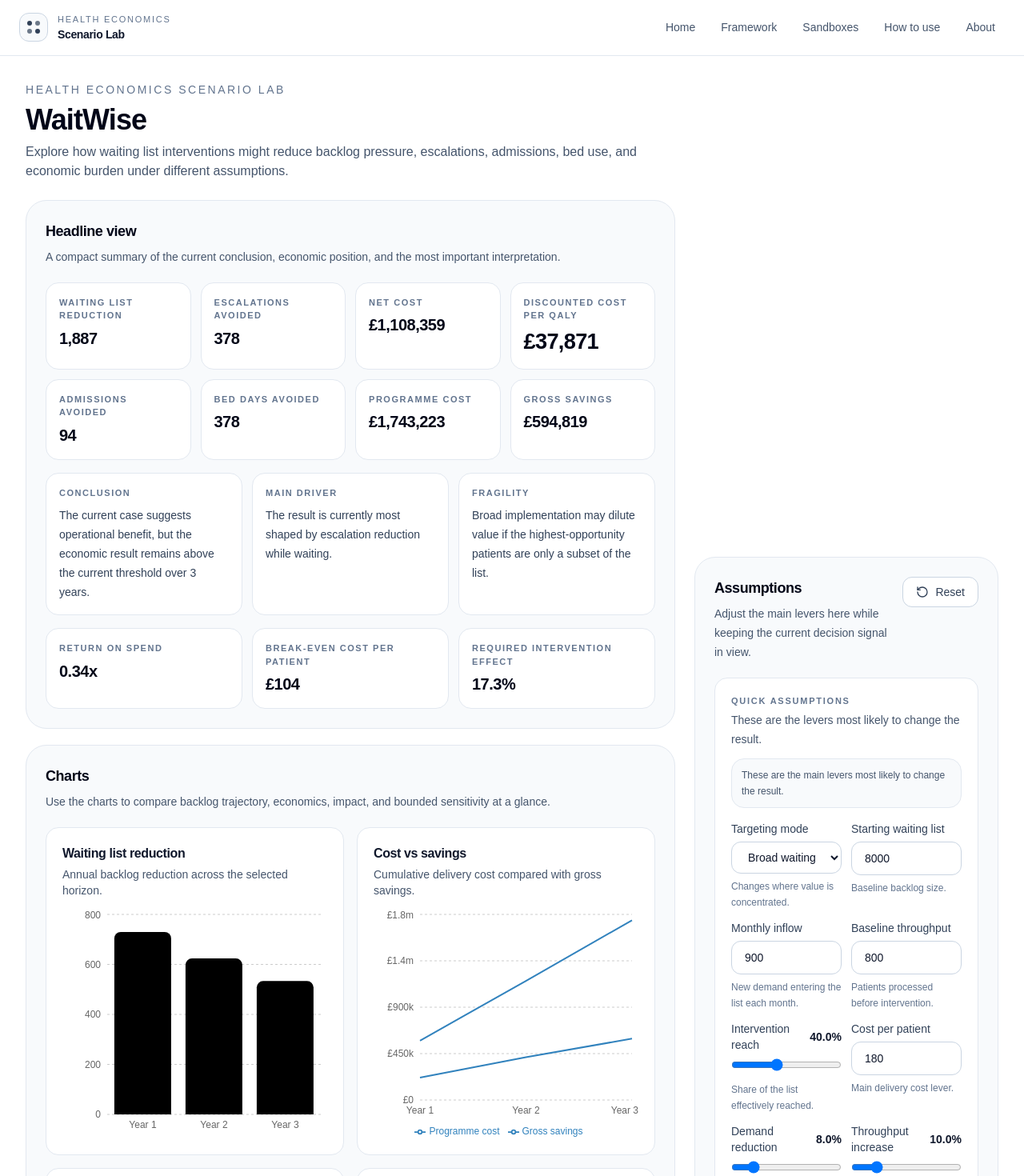
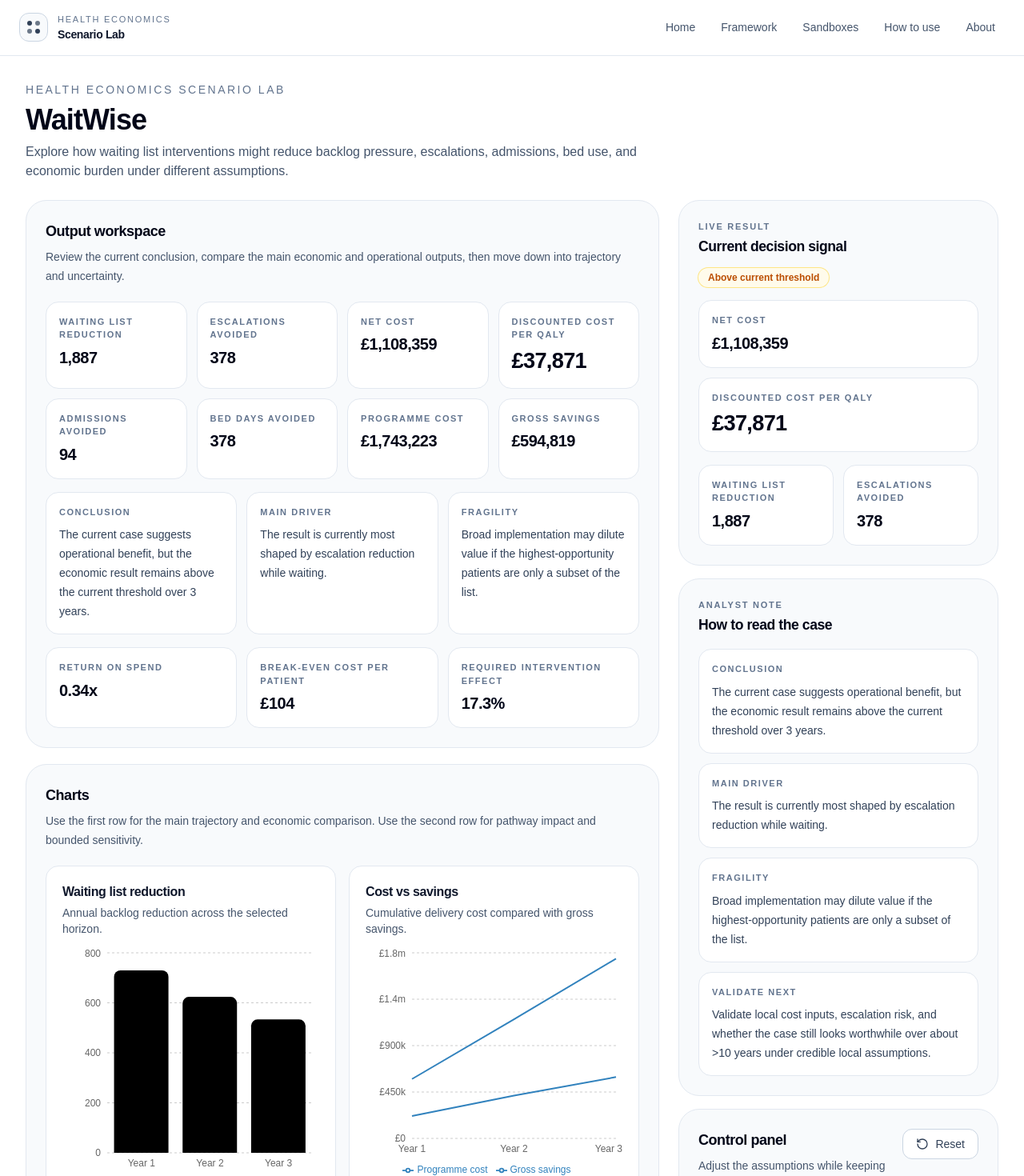
Before and after one commit to olivercareyncl/health-economics-scenario-lab, a Next.js app in the folder site/: page /sandboxes/waitwise in a window 1280 px wide. Shown: the top 1470 px of the page at 80% size. Built offline with nearby package versions, Linux system fonts and the light colour scheme.

Commit message:
Update waitwise-app.tsx

```diff
--- a/site/src/components/waitwise/waitwise-app.tsx
+++ b/site/src/components/waitwise/waitwise-app.tsx
@@ -160,9 +160,9 @@ const TARGETING_MODE_MAP: Record<
   { population_multiplier: number; reach_multiplier: number; risk_multiplier: number }
 > = {
   "Broad waiting list": {
-    population_multiplier: 1.0,
-    reach_multiplier: 1.0,
-    risk_multiplier: 1.0,
+    population_multiplier: 1,
+    reach_multiplier: 1,
+    risk_multiplier: 1,
   },
   "Higher-risk targeting": {
     population_multiplier: 0.6,
@@ -595,9 +595,7 @@ function getDecisionStatus(results: ModelResults, threshold: number) {
 }
 
 function getNetCostLabel(results: ModelResults) {
-  return results.discounted_net_cost_total < 0
-    ? "Net saving"
-    : "Net cost";
+  return results.discounted_net_cost_total < 0 ? "Net saving" : "Net cost";
 }
 
 function getMainDriverText(inputs: Inputs) {
@@ -761,8 +759,7 @@ function generateInterpretation(
         ? "Broad implementation may dilute value if the highest-opportunity patients are only a subset of the list."
         : uncertaintyText;
 
-  const whatToValidateNext =
-    `Validate local cost inputs, escalation risk, and whether the case still looks worthwhile over about ${breakEvenHorizon} under credible local assumptions.`;
+  const whatToValidateNext = `Validate local cost inputs, escalation risk, and whether the case still looks worthwhile over about ${breakEvenHorizon} under credible local assumptions.`;
 
   return {
     what_model_suggests: whatModelSuggests,
@@ -942,22 +939,10 @@ function PathwayImpactChart({
   results: ModelResults;
 }) {
   const data = [
-    {
-      label: "Waiting list",
-      value: results.waiting_list_reduction_total,
-    },
-    {
-      label: "Escalations",
-      value: results.escalations_avoided_total,
-    },
-    {
-      label: "Admissions",
-      value: results.admissions_avoided_total,
-    },
-    {
-      label: "Bed days",
-      value: results.bed_days_avoided_total,
-    },
+    { label: "Waiting list", value: results.waiting_list_reduction_total },
+    { label: "Escalations", value: results.escalations_avoided_total },
+    { label: "Admissions", value: results.admissions_avoided_total },
+    { label: "Bed days", value: results.bed_days_avoided_total },
   ];
 
   return (
@@ -1356,15 +1341,15 @@ function AssumptionReviewCard({
   );
 }
 
-function DesktopResultRail({
+function DesktopDecisionRail({
   decisionStatus,
   netCostLabel,
   netCostValue,
   costPerQaly,
   waitingListReduction,
   escalationsAvoided,
+  mainDriver,
   interpretation,
-  mainDriver,
 }: {
   decisionStatus: string;
   netCostLabel: string;
@@ -1372,20 +1357,21 @@ function DesktopResultRail({
   costPerQaly: string;
   waitingListReduction: string;
   escalationsAvoided: string;
+  mainDriver: string;
   interpretation: {
     what_model_suggests: string;
     what_drives_result: string;
     what_looks_fragile: string;
     what_to_validate_next: string;
   };
-  mainDriver: string;
 }) {
   return (
-    <aside className="hidden lg:block">
     <div className="sticky top-6 space-y-4">
       <div className={PANEL_SHELL}>
-          <p className={SECTION_KICKER}>Decision signal</p>
-          <div className="mt-3 flex items-start justify-between gap-3">
+        <p className={SECTION_KICKER}>Live result</p>
+        <h2 className={SECTION_TITLE}>Current decision signal</h2>
+
+        <div className="mt-3">
           <div
             className={cx(
               "inline-flex rounded-full px-3 py-1 text-xs font-semibold",
@@ -1417,22 +1403,16 @@ function DesktopResultRail({
       </div>
 
       <div className={PANEL_SHELL}>
-          <p className={SECTION_KICKER}>Analyst readout</p>
-          <h2 className={SECTION_TITLE}>Current interpretation</h2>
+        <p className={SECTION_KICKER}>Analyst note</p>
+        <h2 className={SECTION_TITLE}>How to read the case</h2>
 
         <div className="mt-4 space-y-3">
-            <MiniInsight
-              label="Conclusion"
-              value={interpretation.what_model_suggests}
-            />
+          <MiniInsight label="Conclusion" value={interpretation.what_model_suggests} />
           <MiniInsight
             label="Main driver"
             value={`The result is currently most shaped by ${mainDriver}.`}
           />
-            <MiniInsight
-              label="Fragility"
-              value={interpretation.what_looks_fragile}
-            />
+          <MiniInsight label="Fragility" value={interpretation.what_looks_fragile} />
           <MiniInsight
             label="Validate next"
             value={interpretation.what_to_validate_next}
@@ -1440,7 +1420,6 @@ function DesktopResultRail({
         </div>
       </div>
     </div>
-    </aside>
   );
 }
 
@@ -1535,24 +1514,18 @@ export default function WaitWiseApp() {
 
   const interpretationPanel = (
     <div className="grid gap-3 lg:grid-cols-3">
-      <MiniInsight
-        label="Conclusion"
-        value={interpretation.what_model_suggests}
-      />
+      <MiniInsight label="Conclusion" value={interpretation.what_model_suggests} />
       <MiniInsight
         label="Main driver"
         value={`The result is currently most shaped by ${mainDriver}.`}
       />
-      <MiniInsight
-        label="Fragility"
-        value={interpretation.what_looks_fragile}
-      />
+      <MiniInsight label="Fragility" value={interpretation.what_looks_fragile} />
     </div>
   );
 
   const quickAssumptionNotice = (
     <div className="rounded-2xl border border-slate-200 bg-slate-50 px-3 py-2.5 text-xs leading-5 text-slate-600">
-      These are the main levers most likely to change the result.
+      These are the levers most likely to change the decision signal.
     </div>
   );
 
@@ -2068,10 +2041,7 @@ export default function WaitWiseApp() {
                   label="Bed days avoided"
                   value={formatNumber(results.bed_days_avoided_total)}
                 />
-                <MetricCard
-                  label="Return on spend"
-                  value={formatRatio(results.roi)}
-                />
+                <MetricCard label="Return on spend" value={formatRatio(results.roi)} />
               </div>
 
               <div className={SUBCARD}>
@@ -2123,11 +2093,11 @@ export default function WaitWiseApp() {
         </div>
       </div>
 
-      <div className="hidden lg:grid lg:grid-cols-[minmax(0,1fr)_360px] lg:gap-5 xl:grid-cols-[minmax(0,1fr)_380px] xl:gap-6">
+      <div className="hidden lg:grid lg:grid-cols-[minmax(0,1.2fr)_380px] lg:gap-6 xl:grid-cols-[minmax(0,1.3fr)_400px]">
         <main className="min-w-0 space-y-5">
           <SectionCard
-            title="Headline view"
-            description="A compact summary of the current conclusion, economic position, and the most important interpretation."
+            title="Output workspace"
+            description="Review the current conclusion, compare the main economic and operational outputs, then move down into trajectory and uncertainty."
             dense
           >
             {summaryMetrics}
@@ -2152,7 +2122,7 @@ export default function WaitWiseApp() {
 
           <SectionCard
             title="Charts"
-            description="Use the charts to compare backlog trajectory, economics, impact, and bounded sensitivity at a glance."
+            description="Use the first row for the main trajectory and economic comparison. Use the second row for pathway impact and bounded sensitivity."
             dense
           >
             <div className="grid gap-4 xl:grid-cols-2">
@@ -2171,7 +2141,7 @@ export default function WaitWiseApp() {
 
           <SectionCard
             title="Analysis"
-            description="A structured readout of the current assumption set, bounded cases, and what should be validated next."
+            description="A compact analyst-style readout of the current assumption set, the bounded cases, and what should be validated next."
             dense
           >
             <div className="space-y-5">
@@ -2221,22 +2191,22 @@ export default function WaitWiseApp() {
           </SectionCard>
         </main>
 
-        <DesktopResultRail
+        <aside className="min-w-0">
+          <DesktopDecisionRail
             decisionStatus={decisionStatus}
             netCostLabel={netCostLabel}
             netCostValue={formatCurrency(Math.abs(results.discounted_net_cost_total))}
             costPerQaly={formatCurrency(results.discounted_cost_per_qaly)}
             waitingListReduction={formatNumber(results.waiting_list_reduction_total)}
             escalationsAvoided={formatNumber(results.escalations_avoided_total)}
+            mainDriver={mainDriver}
             interpretation={interpretation}
-          mainDriver={mainDriver}
-        />
-
-        <aside className="hidden lg:block lg:col-start-2 lg:row-start-1 lg:mt-[430px] xl:mt-[446px]">
-          <div className="sticky top-[360px] space-y-4">
+          />
+
+          <div className="mt-4 sticky top-[420px]">
             <SectionCard
-              title="Assumptions"
-              description="Adjust the main levers here while keeping the current decision signal in view."
+              title="Control panel"
+              description="Adjust the assumptions while keeping the current decision signal in view."
               action={
                 <button
                   type="button"
@@ -2253,7 +2223,7 @@ export default function WaitWiseApp() {
                 <div className={SUBCARD}>
                   <p className={SECTION_KICKER}>Quick assumptions</p>
                   <p className="mt-1 text-sm leading-6 text-slate-600">
-                    These are the levers most likely to change the result.
+                    Start with the main levers most likely to change the result.
                   </p>
                   <div className="mt-3">{quickAssumptionNotice}</div>
                   <div className="mt-4">{assumptionsQuick}</div>
@@ -2262,7 +2232,7 @@ export default function WaitWiseApp() {
                 <div className={SUBCARD}>
                   <p className={SECTION_KICKER}>Advanced assumptions</p>
                   <p className="mt-1 text-sm leading-6 text-slate-600">
-                    Use these for deeper scenario testing once the main case is stable.
+                    Use these for deeper stress-testing once the main case is stable.
                   </p>
                   <div className="mt-4">{advancedSections}</div>
                 </div>
```
Lines whose indentation alone changed are shown as unchanged.
